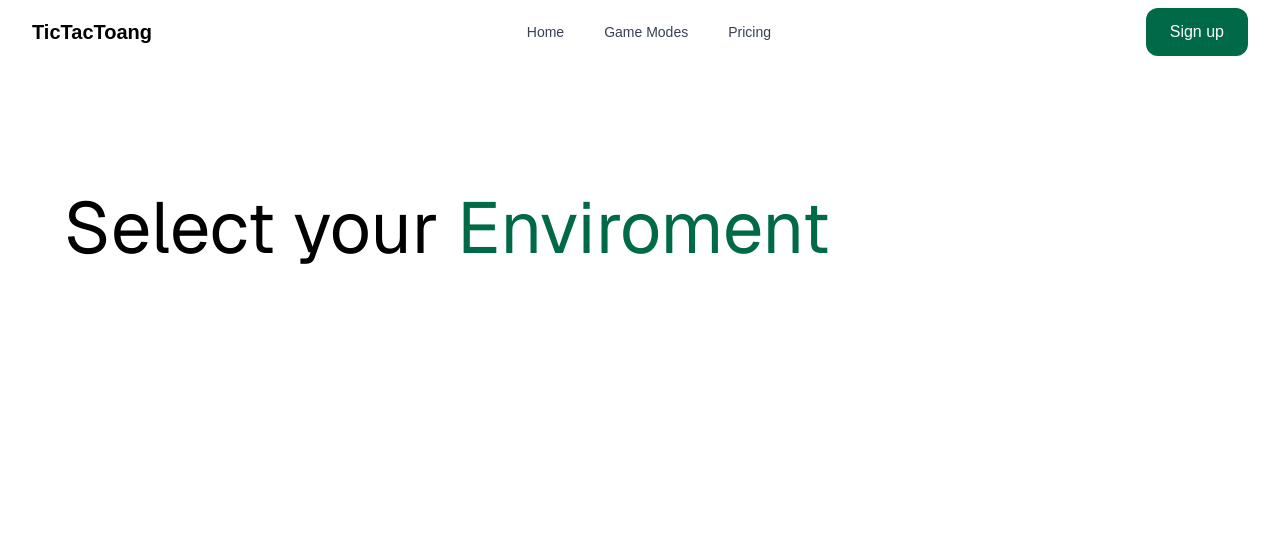
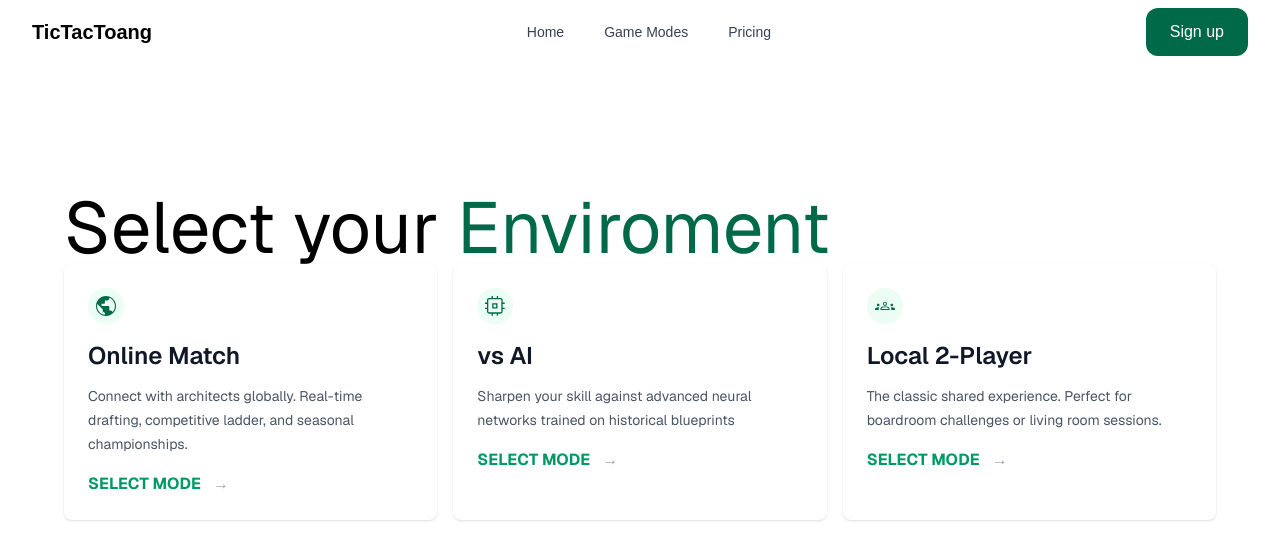
Before and after one commit to RMIT-Full-Stack-Development-2026A/Group6, a Next.js app: page /gamemodes in a window 1280 px wide. Shown: the top 560 px of the page. Built offline with nearby package versions, Linux system fonts and the light colour scheme.

Commit message:
adding name to the json

```diff
--- a/public/data/gamemode.json
+++ b/public/data/gamemode.json
@@ -1,7 +1,16 @@
 {
   "matchtype": {
-    "local": "The classic shared experience. Perfect for boardroom challenges or living room sessions.",
-    "online": "Connect with architects globally. Real-time drafting, competitive ladder, and seasonal championships.",
-    "bot": "Sharpen your skill against advanced neural networks trained on historical blueprints"
+    "local": {
+      "desc": "The classic shared experience. Perfect for boardroom challenges or living room sessions.",
+      "name": "Local 2-Player"
+    },
+    "online": {
+      "desc": "Connect with architects globally. Real-time drafting, competitive ladder, and seasonal championships.",
+      "name": "Online Match"
+    },
+    "bot": {
+      "desc": "Sharpen your skill against advanced neural networks trained on historical blueprints",
+      "name": "vs AI"
+    }
   }
 }
--- a/src/app/gamemodes/page.tsx
+++ b/src/app/gamemodes/page.tsx
@@ -1,11 +1,17 @@
-import PlayBox from "@/components/ui/PlayBox";
 import React from "react";
+import MatchType from "@/components/ui/MatchType";
 
 export default function Home() {
   return (
     <div className="flex min-h-screen items-center justify-center bg-zinc-50 font-sans dark:bg-black">
-      <main className="flex min-h-screen w-full justify-between py-32 px-16 bg-white  sm:items-start">
+      <main className="min-h-screen w-full justify-between py-32 px-16 bg-white  sm:items-start">
           <div className={"text-black text-7xl w-full"}>Select your <span className={"text-[#006948]"}>Enviroment</span></div>
+          <div className={"grid grid-cols-3 gap-4"}>
+              <MatchType type={"online"} />
+              <MatchType type={"bot"} />
+              <MatchType type={"local"} />
+          </div>
+
       </main>
     </div>
   );
--- a/src/components/ui/MatchType.tsx
+++ b/src/components/ui/MatchType.tsx
@@ -0,0 +1,37 @@
+"use client"
+import matchtype from "#/data/gamemode.json"
+
+import React from "react"
+
+type MatchTypeProps = {
+    type: "online" | "local" | "bot" | string
+}
+
+export default function MatchType({ type }: MatchTypeProps) {
+    const key = String(type)
+    const text = matchtype.matchtype[key].desc || ""
+    const iconSrc = `/matchType/${key}.svg`
+    const title = matchtype.matchtype[key].name || ""
+
+    return (
+        <article className="bg-white rounded-lg shadow p-6 max-w-md flex flex-col gap-4">
+            <div className="flex items-start">
+                <div className="w-9 h-9 rounded-full bg-emerald-50 flex items-center justify-center">
+                    <img src={iconSrc} alt={`${key} icon`} className="w-5 h-5" />
+                </div>
+            </div>
+
+            <div className="px-0">
+                <h3 className="text-2xl font-semibold text-gray-900">{title}</h3>
+                <p className="mt-3 text-sm text-gray-600 leading-6">{text}</p>
+            </div>
+
+            <div className="flex items-center justify-between">
+                <button className="bg-transparent text-emerald-600 font-bold flex items-center gap-3 p-0 focus:outline-none">
+                    <span>SELECT MODE</span>
+                    <span className="text-gray-400 font-semibold">→</span>
+                </button>
+            </div>
+        </article>
+    )
+}
```
